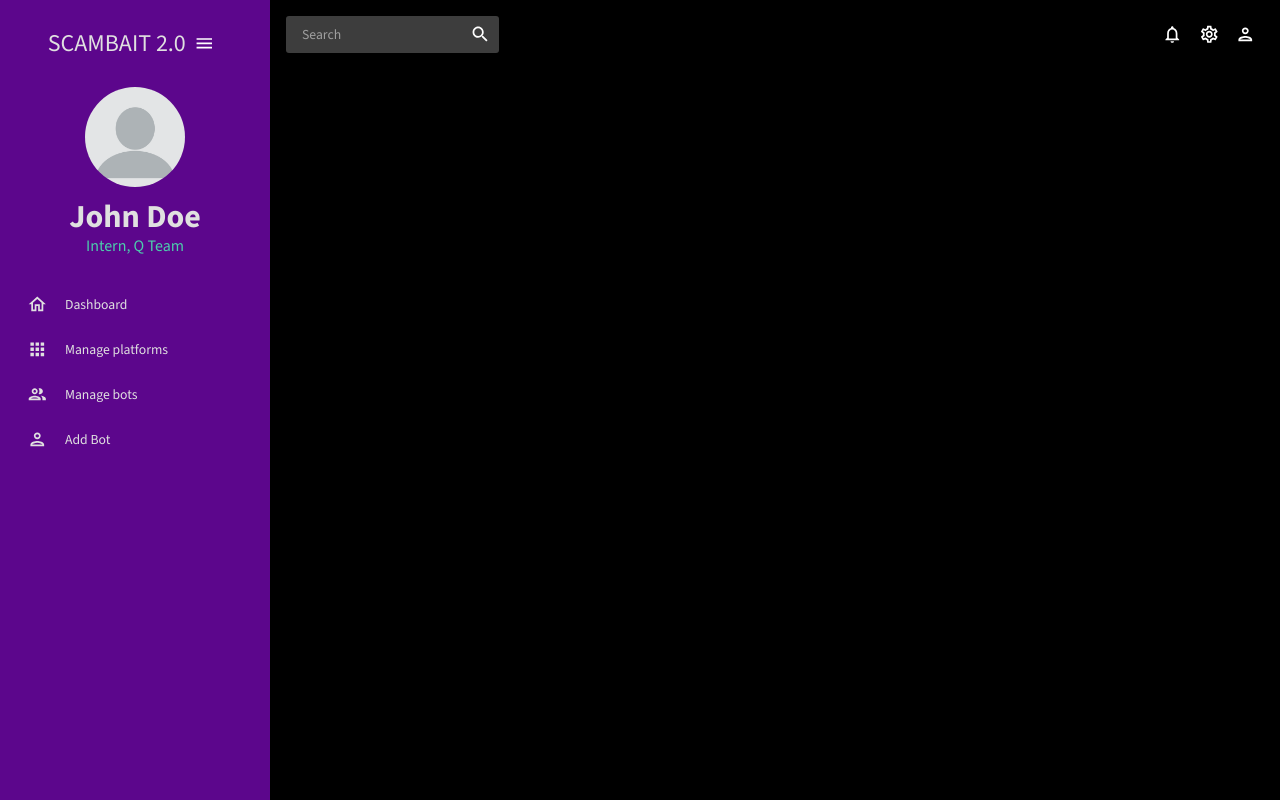
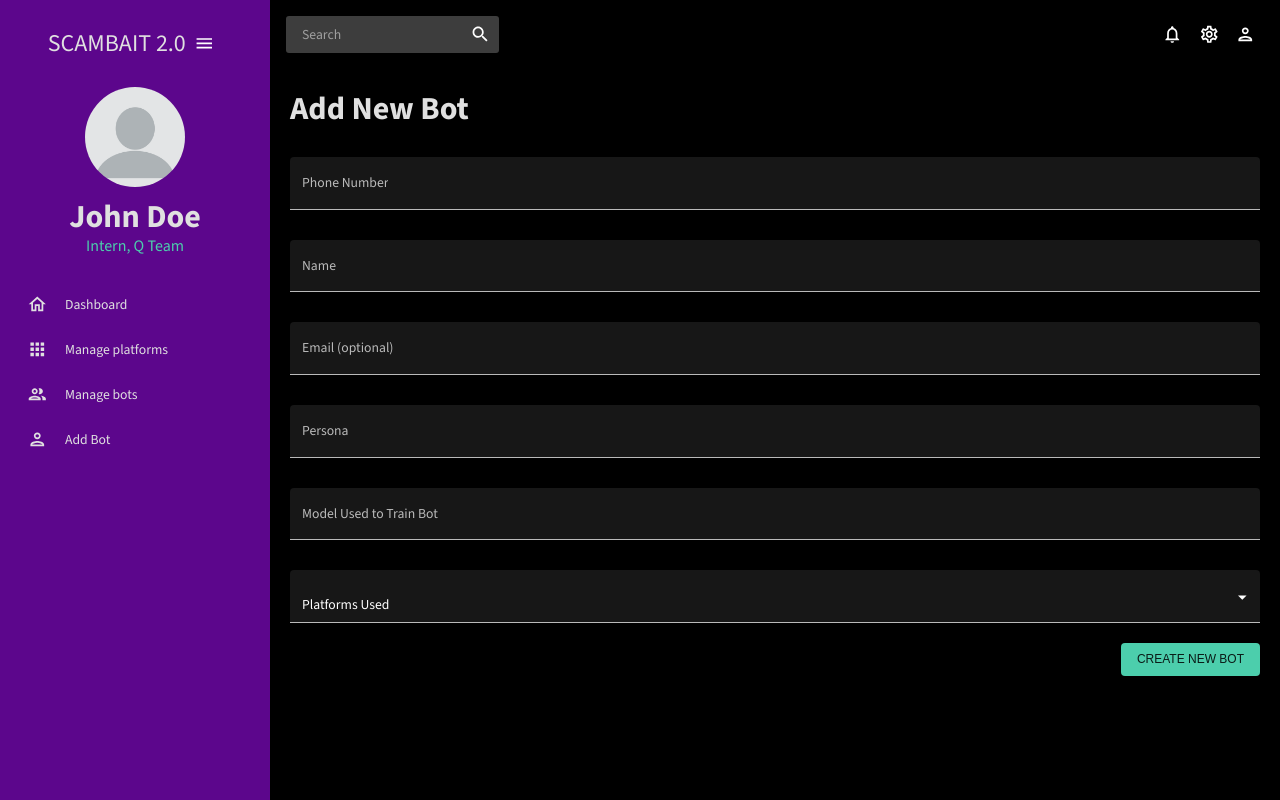
Before and after one commit to wjkb/Dashboard-v1, a React (Create React App) app: page /addbot in a window 1280 px wide. Built offline with nearby package versions, Linux system fonts and the light colour scheme.

Commit message:
Add form to add new bots

```diff
--- a/src/App.js
+++ b/src/App.js
@@ -4,6 +4,7 @@ import { Routes, Route } from "react-router-dom";
 import Topbar from "./scenes/global/Topbar";
 import Sidebar from "./scenes/global/Sidebar";
 import Dashboard from "./scenes/dashboard";
+import Form from "./scenes/form";
 // import Team from "./scenes/Team";
 // import Platforms from "./scenes/Platforms";
 
@@ -20,6 +21,7 @@ function App() {
             <Topbar />
             <Routes>
               <Route path="/" element={<Dashboard />} />
+              <Route path="/addbot" element={<Form />} />
               {/* <Route path="/team" element={<Team />} /> */}
               {/* <Route path="/platforms" element={<Platforms />} /> */}
             </Routes>
--- /dev/null
+++ b/src/scenes/form/index.jsx
@@ -0,0 +1,193 @@
+import {
+  Box,
+  Button,
+  TextField,
+  InputLabel,
+  ListItemText,
+  FormHelperText,
+} from "@mui/material";
+import Select, { SelectChangeEvent } from "@mui/material/Select";
+import Checkbox from "@mui/material/Checkbox";
+import MenuItem from "@mui/material/MenuItem";
+import { Formik } from "formik";
+import * as yup from "yup";
+import useMediaQuery from "@mui/material/useMediaQuery";
+import Header from "../../components/Header";
+
+const initialValues = {
+  phoneNumber: "",
+  name: "",
+  email: "",
+  persona: "",
+  model: "",
+  platforms: [],
+};
+
+const phoneRegExp = /^(6|8|9)\d{7}$/;
+
+const platformNames = ["Facebook", "Whatsapp", "Telegram"];
+
+const botScheme = yup.object().shape({
+  phoneNumber: yup
+    .string()
+    .required("Phone number is required")
+    .matches(phoneRegExp, "Invalid phone number"),
+  name: yup.string().required("required"),
+  email: yup.string().email("Invalid email"),
+  persona: yup.string().required("required"),
+  model: yup.string().required("required"),
+  platforms: yup.array().min(1, "Select at least one platform"),
+});
+
+const Form = () => {
+  const isNonMobile = useMediaQuery("(min-width:600px)");
+
+  const handleFormSubmit = (values) => {
+    console.log(values);
+  };
+
+  return (
+    <Box m="20px">
+      <Header title="Add New Bot" subtitle="" />
+
+      <Formik
+        onSubmit={handleFormSubmit}
+        initialValues={initialValues}
+        validationSchema={botScheme}
+      >
+        {({
+          values,
+          errors,
+          touched,
+          handleBlur,
+          handleChange,
+          handleSubmit,
+        }) => (
+          <form onSubmit={handleSubmit}>
+            <Box
+              display="grid"
+              gap="30px"
+              gridTemplateColumns="repeat(4, minmax(0, 1fr))"
+              sx={{
+                "& > div": { gridColumn: isNonMobile ? undefined : "span 4" },
+              }}
+            >
+              {/* Phone Number field*/}
+              <TextField
+                fullWidth
+                variant="filled"
+                type="text"
+                label="Phone Number"
+                placeholder="e.g. 91234567"
+                onBlur={handleBlur}
+                onChange={handleChange}
+                value={values.phoneNumber}
+                name="phoneNumber"
+                error={!!touched.phoneNumber && !!errors.phoneNumber}
+                helperText={touched.phoneNumber && errors.phoneNumber}
+                sx={{ gridColumn: "span 4" }}
+              />
+              {/* Name field*/}
+              <TextField
+                fullWidth
+                variant="filled"
+                type="text"
+                label="Name"
+                onBlur={handleBlur}
+                onChange={handleChange}
+                value={values.name}
+                name="name"
+                error={!!touched.name && !!errors.name}
+                helperText={touched.name && errors.name}
+                sx={{ gridColumn: "span 4" }}
+              />
+              {/* Email field*/}
+              <TextField
+                fullWidth
+                variant="filled"
+                type="text"
+                label="Email (optional)"
+                onBlur={handleBlur}
+                onChange={handleChange}
+                value={values.email}
+                name="email"
+                error={!!touched.email && !!errors.email}
+                helperText={touched.email && errors.email}
+                sx={{ gridColumn: "span 4" }}
+              />
+              {/* Persona field*/}
+              <TextField
+                fullWidth
+                variant="filled"
+                type="text"
+                label="Persona"
+                placeholder="e.g. Old Lady"
+                onBlur={handleBlur}
+                onChange={handleChange}
+                value={values.persona}
+                name="persona"
+                error={!!touched.persona && !!errors.persona}
+                helperText={touched.persona && errors.persona}
+                sx={{ gridColumn: "span 4" }}
+              />
+              {/* Model field*/}
+              <TextField
+                fullWidth
+                variant="filled"
+                type="text"
+                label="Model Used to Train Bot"
+                onBlur={handleBlur}
+                onChange={handleChange}
+                value={values.model}
+                name="model"
+                error={!!touched.model && !!errors.model}
+                helperText={touched.model && errors.model}
+                sx={{ gridColumn: "span 4" }}
+              />
+              {/* Platform field*/}
+              <Select
+                fullWidth
+                variant="filled"
+                type="text"
+                label="Platforms"
+                multiple
+                displayEmpty={true}
+                renderValue={(selected) =>
+                  selected.join(", ") || "Platforms Used"
+                }
+                onBlur={handleBlur}
+                onChange={handleChange}
+                value={values.platforms}
+                name="platforms"
+                error={!!touched.platforms && !!errors.platforms}
+                helperText={touched.platforms && errors.platforms}
+                sx={{ gridColumn: "span 4" }}
+              >
+                {platformNames.map((name) => (
+                  <MenuItem key={name} value={name}>
+                    <Checkbox checked={values.platforms.indexOf(name) > -1} />
+                    <ListItemText primary={name} />
+                  </MenuItem>
+                ))}
+              </Select>
+              {/* {touched.platforms && errors.platforms ? (
+                <FormHelperText
+                  sx={{ color: "#bf3333", marginLeft: "16px !important" }}
+                >
+                  {touched.platforms && errors.platforms}
+                </FormHelperText>
+              ) : null} */}
+            </Box>
+            <Box display="flex" justifyContent="end" mt="20px">
+              <Button type="submit" color="secondary" variant="contained">
+                Create New Bot
+              </Button>
+            </Box>
+          </form>
+        )}
+      </Formik>
+    </Box>
+  );
+};
+
+export default Form;
```
